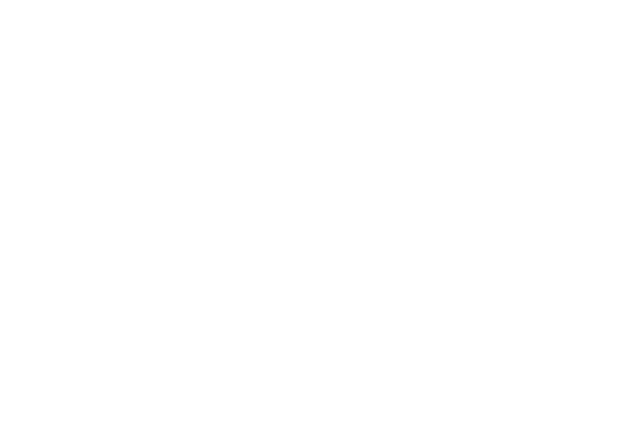
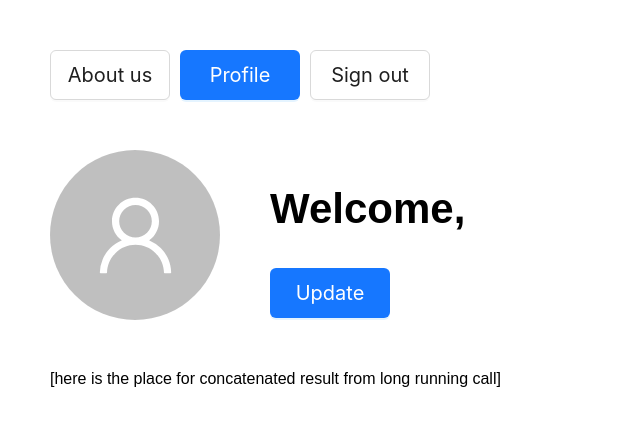
Before and after one commit to terazumova/klaimai-test-frontend, a React (Create React App) app: page /profile in a window 1280 px wide. Before the commit this address had no page. Shown: the top 426 px of the page, without its empty margins (0-640 px from the left). Built offline with nearby package versions, Linux system fonts and the light colour scheme.

Commit message:
added profile page

```diff
--- a/package.json
+++ b/package.json
@@ -3,6 +3,7 @@
   "version": "0.1.0",
   "private": true,
   "dependencies": {
+    "@ant-design/icons": "^5.0.1",
     "@testing-library/jest-dom": "5.16.5",
     "@testing-library/react": "13.4.0",
     "@testing-library/user-event": "13.5.0",
--- a/src/App.tsx
+++ b/src/App.tsx
@@ -2,6 +2,7 @@
 import AboutUsPage from "./pages/about-us";
 import { Routes, Route } from "react-router-dom";
 import LoginPage from "./pages/login";
+import ProfilePage from "./pages/profile";
 
 function App() {
   return (
@@ -10,6 +11,7 @@
         <Route>
           <Route path="/" element={<AboutUsPage />} />
           <Route path="/login" element={<LoginPage />} />
+          <Route path="/profile" element={<ProfilePage />} />
         </Route>
       </Routes>
     </div>
--- a/src/components/login/login.tsx
+++ b/src/components/login/login.tsx
@@ -2,6 +2,7 @@
 import axios from "axios";
 import { useCallback } from "react";
 import { useNavigate } from "react-router-dom";
+import useToken from "../../services/token.service";
 import styles from "./login.module.css";
 
 interface User {
@@ -12,6 +13,7 @@
 export const Login = () => {
   const [useForm] = Form.useForm();
   const navigate = useNavigate();
+  const { setToken } = useToken();
 
   const login = useCallback(async (form: User) => {
     axios
@@ -23,6 +25,7 @@
         const result = response?.data;
 
         if (result?.token) {
+          setToken(result.token);
           navigate("/profile");
         }
       });
@@ -34,7 +37,9 @@
       <Button className={styles.button} onClick={() => navigate("/")}>
         About us
       </Button>
-      <Button className={styles.button} type="primary">Sign in</Button>
+      <Button className={styles.button} type="primary">
+        Sign in
+      </Button>
       <Form
         name="login"
         layout="vertical"
--- /dev/null
+++ b/src/components/profile/profile.module.css
@@ -0,0 +1,34 @@
+.hidden {
+  font-size: 0;
+  width: 1px;
+  height: 1px;
+  display: inline-block;
+  overflow: hidden;
+  position: absolute !important;
+  border: 0 !important;
+  padding: 0 !important;
+  margin: 0 !important;
+  clip: rect(1px, 1px, 1px, 1px);
+}
+
+.button {
+  width: 120px;
+  height: 50px;
+  font-size: 20px;
+  margin-right: 10px;
+}
+
+.profileWrapper {
+  display: flex;
+  margin: 50px 0;
+}
+
+.profileInformation {
+  display: inline-flex;
+  flex-direction: column;
+  margin-left: 50px;
+}
+
+.header {
+  font-size: 42px;
+}
--- /dev/null
+++ b/src/components/profile/profile.tsx
@@ -0,0 +1,81 @@
+import { UserOutlined } from "@ant-design/icons";
+import { Avatar, Button } from "antd";
+import axios from "axios";
+import { useEffect, useState } from "react";
+import { useNavigate } from "react-router-dom";
+import useToken from "../../services/token.service";
+import styles from "./profile.module.css";
+import { QuoteModal } from "./quote-modal/quote-modal";
+
+export const Profile = () => {
+  const [isMounted, setIsMounted] = useState<boolean>(false);
+  const [isQuoteModalVisible, setIsQuoteModalVisible] =
+    useState<boolean>(false);
+  const [userName, setUserName] = useState<string>("");
+
+  const navigate = useNavigate();
+  const { token } = useToken();
+
+  const fetchProfileInformation = () => {
+    if (!token) {
+      return;
+    }
+
+    axios
+      .get(`${process.env.REACT_APP_PUBLIC_API_URL}/profile`, {
+        params: {
+          token,
+        },
+      })
+      .then(({ data: response }) => {
+        const result = response.data;
+
+        if (result.fullname) {
+          setUserName(result.fullname);
+        }
+
+        setIsMounted(true);
+      });
+  };
+
+  useEffect(() => {
+    if (isMounted) {
+      return;
+    }
+
+    fetchProfileInformation();
+  }, []);
+
+  return (
+    <>
+      <h1 className={styles.hidden}>Profile</h1>
+      <Button className={styles.button} onClick={() => navigate("/")}>
+        About us
+      </Button>
+      <Button className={styles.button} type="primary">
+        Profile
+      </Button>
+      <Button className={styles.button}>Sign out</Button>
+      <div className={styles.profileWrapper}>
+        <Avatar size={170} icon={<UserOutlined />} />
+        <div className={styles.profileInformation}>
+          <h2 className={styles.header}>Welcome, {userName}</h2>
+          <Button
+            className={styles.button}
+            type="primary"
+            onClick={() => {
+              setIsQuoteModalVisible(true);
+            }}
+          >
+            Update
+          </Button>
+        </div>
+      </div>
+      <p>[here is the place for concatenated result from long running call]</p>
+      <QuoteModal
+        isQuoteModalVisible={isQuoteModalVisible}
+        setIsQuoteModalVisible={setIsQuoteModalVisible}
+      />
+    </>
+  );
+};
--- /dev/null
+++ b/src/components/profile/quote-modal/quote-modal.tsx
@@ -0,0 +1,19 @@
+import { Modal } from 'antd';
+import React from 'react';
+
+export const QuoteModal: React.FC<{
+    isQuoteModalVisible: boolean;
+    setIsQuoteModalVisible: (value: boolean) => void;
+}> = ({ isQuoteModalVisible, setIsQuoteModalVisible }) => {
+  return (
+    <Modal
+      title="Requesting the code"
+      open={isQuoteModalVisible}
+      onCancel={() => {
+        setIsQuoteModalVisible(false);
+      }}
+      width={740}
+    >
+    </Modal>
+  );
+};
--- /dev/null
+++ b/src/pages/profile/index.tsx
@@ -0,0 +1,5 @@
+import { Profile } from "../../components/profile/profile";
+
+const ProfilePage = () => <Profile />;
+
+export default ProfilePage;
--- /dev/null
+++ b/src/services/token.service.ts
@@ -0,0 +1,19 @@
+import { useState } from "react";
+
+export default function useToken() {
+  const getToken = () => {
+    return localStorage.getItem("token") ?? "";
+  };
+
+  const [token, setToken] = useState(getToken());
+
+  const saveToken = (userToken: string) => {
+    localStorage.setItem('token', userToken);
+    setToken(userToken);
+  };
+
+  return {
+    setToken: saveToken,
+    token,
+  };
+}
```
Also changed, not shown: 1 other file (tests, documents, lock files or other folders).
